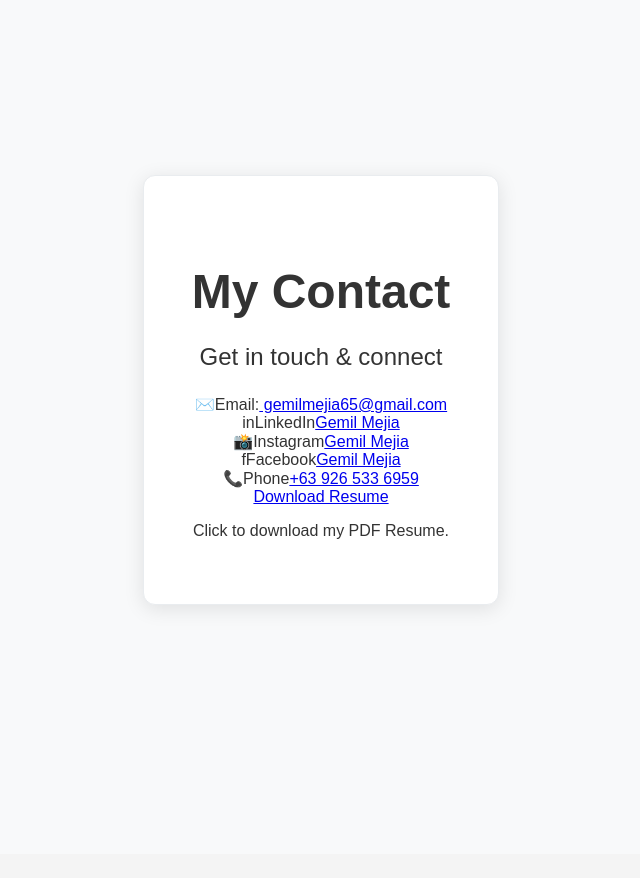
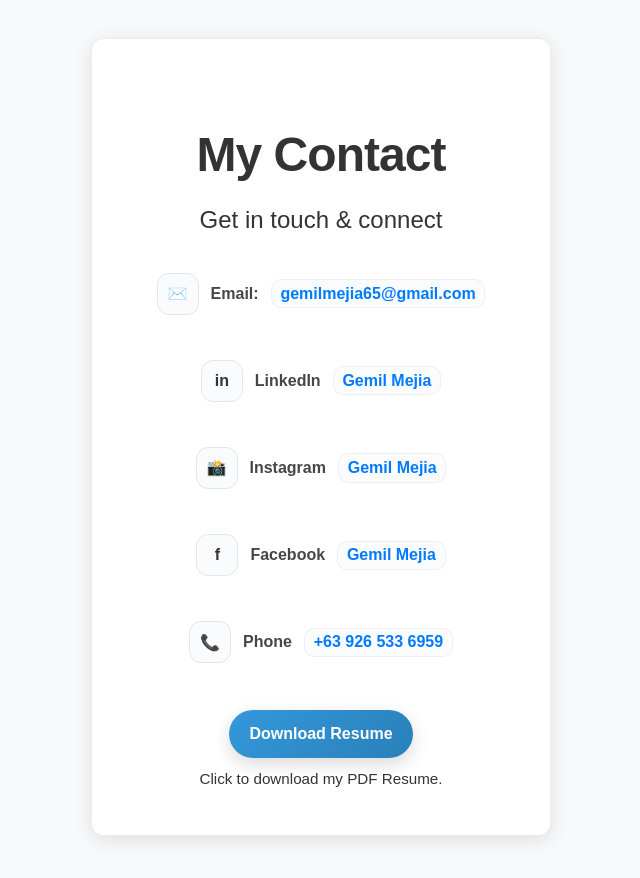
Before and after one commit to gemilmejia/portfolio, an Angular app: page / in a window 1280 px wide. Shown: the part 3880-4758 px from the top of the page, without its empty margins (319-959 px from the left). Before the commit the page ends 4734 px from the top, so only its background shows below. Built offline with nearby package versions, Linux system fonts and the light colour scheme.

Commit message:
fix: Update contact.component.css

```diff
--- a/src/app/contact/contact.component.scss
+++ b/src/app/contact/contact.component.scss
@@ -36,7 +36,8 @@
 }
 
 /* === DARK MODE OVERRIDES === */
-body.dark-mode :host {
+:host-context(body.dark-mode) {
+
   --bg-hero: #121212;
   --bg-about: #1a1a1a;
   --bg-projects: #242424;
@@ -64,6 +65,168 @@
 .contact-section {
   background: var(--bg-contact);
 }
+
+/* === CONTACT CARD LAYOUT === */
+.contact-section {
+  min-height: 100vh;
+  padding: 4rem 2rem;
+  display: flex;
+  align-items: center;
+  justify-content: center;
+  text-align: center;
+  position: relative;
+}
+
+.contact-section .container {
+  max-width: 600px;
+  margin: 0 auto;
+  padding: 10px, 10px, 10px, 10px;
+  text-align: center;
+}
+
+.contact-content {
+  background: var(--bg-card);
+  border-radius: var(--radius-card);
+  padding: 10px, 10px, 10px, 10px;
+  box-shadow: 0 14px 40px var(--shadow-main);
+  border: 1px solid var(--border-main);
+  text-align: center;
+}
+
+.contact-title {
+  font-size: clamp(2rem, 3.5vw, 3rem);
+  font-weight: 800;
+  margin-bottom: 0.75rem;
+  color: var(--text-h1);
+  letter-spacing: -0.02em;
+}
+
+.contact-subtitle {
+  font-size: clamp(1rem, 2vw, 1.25rem);
+  font-weight: 400;
+  margin-bottom: 1.75rem;
+  color: var(--text-p);
+}
+
+.contact-list {
+  margin: 0;
+  display: grid;
+  gap: 1rem;
+  text-align: center;
+  align-items: center;
+  justify-items: center;
+}
+
+
+.contact-item {
+  display: flex;
+  align-items: center;
+  justify-content: center;
+  gap: 0.75rem;
+  flex-wrap: wrap;
+  padding: 0.85rem 1rem;
+  border-radius: var(--radius-btn);
+  border: 1px solid transparent;
+  transition: var(--transition);
+}
+
+.contact-item:hover {
+  border-color: var(--border-main);
+  box-shadow: 0 8px 25px var(--shadow-hover);
+  transform: translateY(-2px);
+}
+
+.contact-icon {
+  width: 40px;
+  height: 40px;
+  border-radius: 12px;
+  display: inline-flex;
+  align-items: center;
+  justify-content: center;
+  background: var(--bg-input);
+  border: 1px solid var(--border-input);
+  color: var(--text-label);
+  font-weight: 800;
+}
+
+
+.contact-label {
+  font-weight: 700;
+  color: var(--text-label);
+  opacity: 0.9;
+}
+
+.contact-item a {
+  color: var(--accent-blue);
+  text-decoration: none;
+  font-weight: 600;
+  transition: var(--transition);
+}
+
+.contact-item a:hover {
+  color: var(--accent-blue-dark);
+  transform: translateY(-1px);
+}
+
+.contact-item .optional {
+  color: var(--text-muted);
+  font-weight: 500;
+  font-size: 0.95rem;
+}
+
+/* Make contact links look like UI chips */
+.contact-item a {
+  color: var(--accent-blue);
+  text-decoration: none;
+  font-weight: 650;
+  line-height: 1;
+  padding: 0.35rem 0.55rem;
+  border-radius: 10px;
+  background: color-mix(in srgb, var(--bg-input) 70%, transparent);
+  border: 1px solid color-mix(in srgb, var(--border-input) 55%, transparent);
+}
+
+.contact-item a:hover {
+  color: var(--accent-blue-dark);
+  background: color-mix(in srgb, var(--bg-input) 40%, transparent);
+  border-color: var(--accent-blue);
+  transform: translateY(-1px);
+}
+
+
+.resume-download {
+  margin-top: 2rem;
+  display: flex;
+  flex-direction: column;
+  align-items: center;
+  gap: 0.75rem;
+}
+
+.download-cv-btn {
+  display: inline-flex;
+  align-items: center;
+  justify-content: center;
+  padding: 0.95rem 1.25rem;
+  border-radius: var(--radius-pill);
+  background: var(--btn-submit);
+  color: #fff;
+  font-weight: 700;
+  text-decoration: none;
+  box-shadow: 0 6px 18px var(--shadow-hover);
+  transition: var(--transition);
+}
+
+.download-cv-btn:hover {
+  background: var(--btn-submit-hover);
+  transform: translateY(-2px);
+}
+
+.resume-note {
+  color: var(--text-muted);
+  font-size: 0.95rem;
+  margin: 0;
+}
+
 
 .contact-section {
   min-height: 100vh;
```
